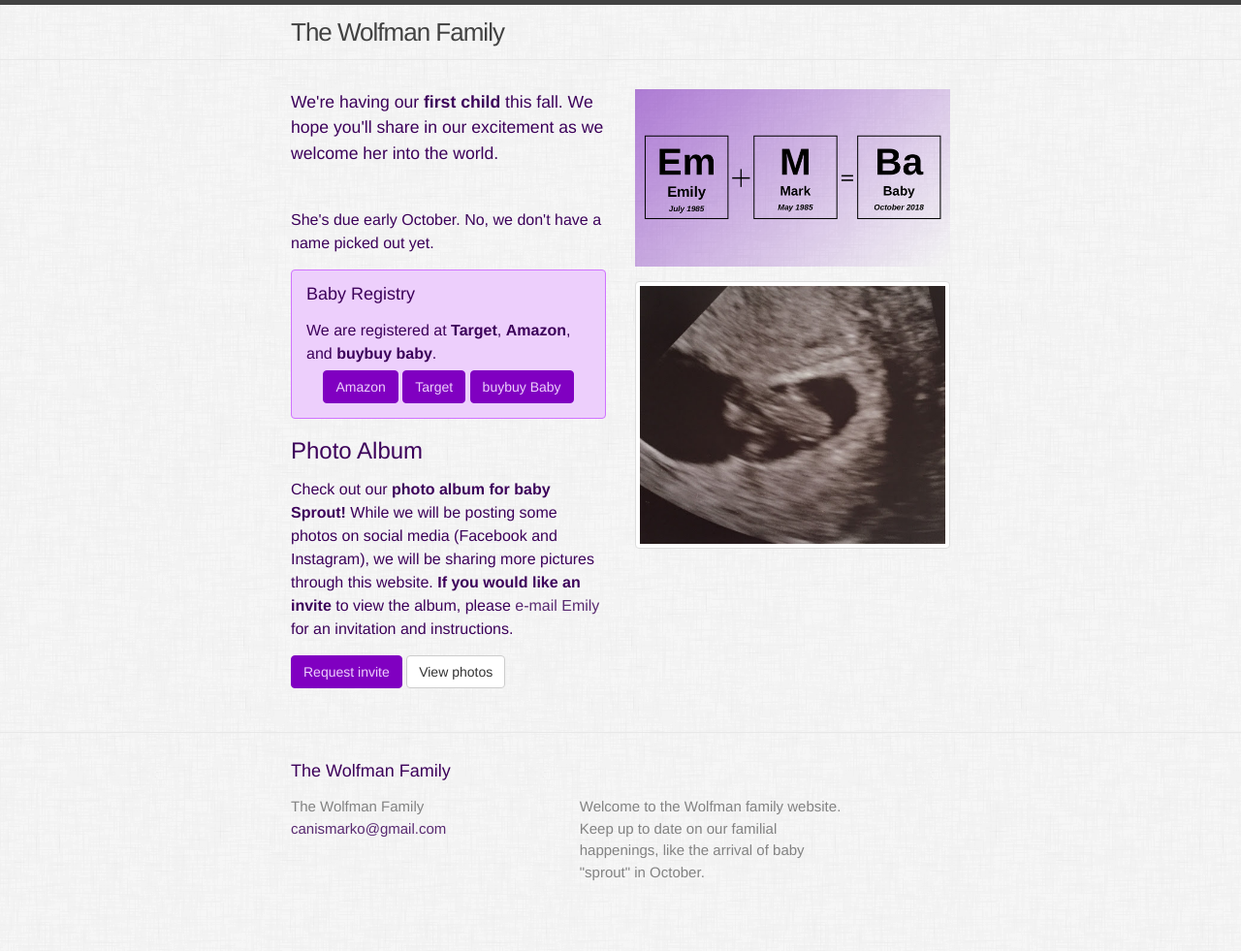
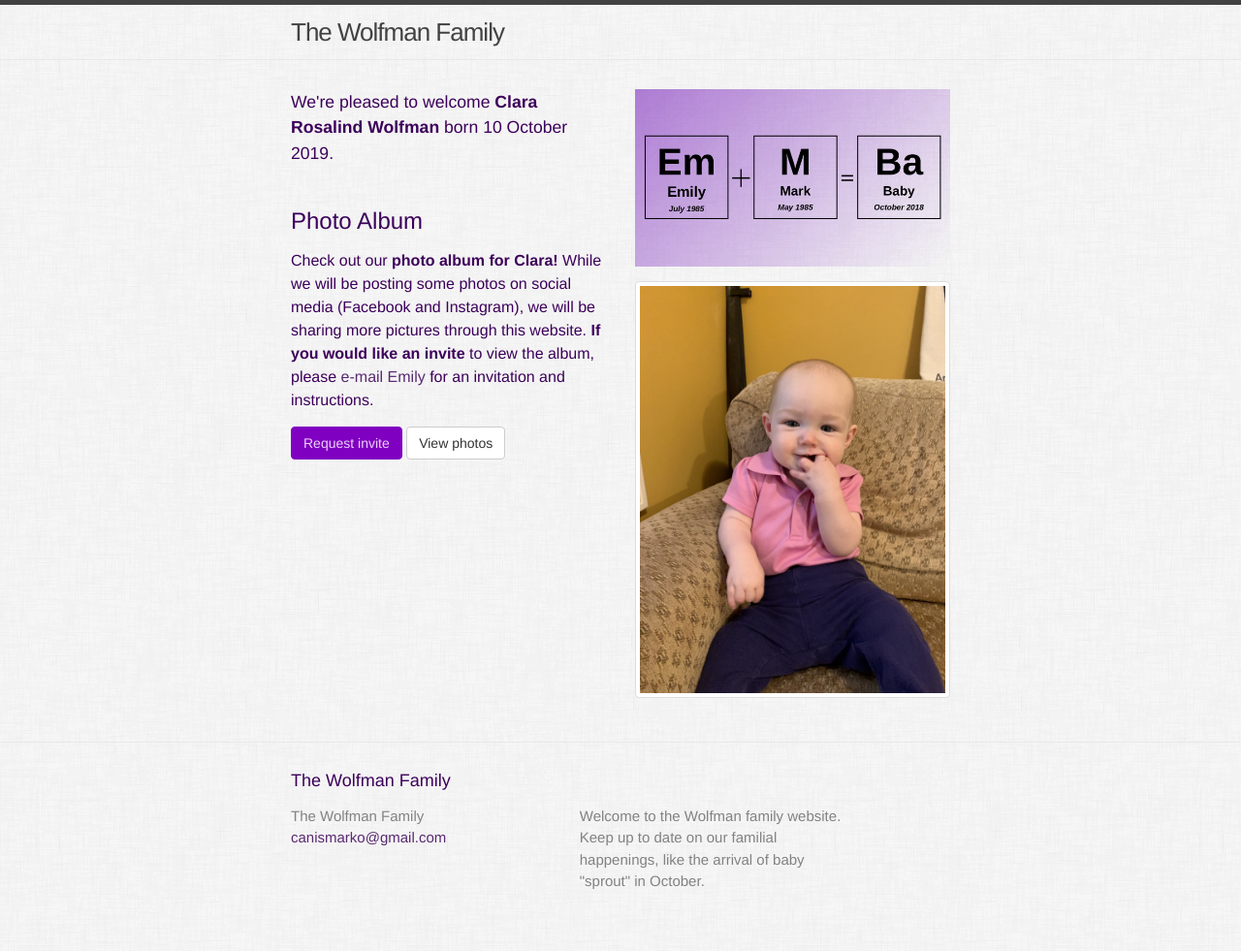
Before and after one commit to canismarko/prettywolves, a Jekyll site: the page built from index.html, in a window 1280 px wide. Shown: the whole page at 97% size. Built offline with Jekyll 4.4.1, drawn with Linux system fonts in a browser that asks for light colours.

Commit message:
Updated information on front page now that clara is born (finally).

```diff
--- a/index.html
+++ b/index.html
@@ -7,39 +7,34 @@ layout: default
   <div class="row">
     <div class="col-md-6">
       <p class="welcome-message">
-	We're having our <strong>first child</strong> this fall. We
-	hope you'll share in our excitement as we welcome her into the
-	world.
+	We're pleased to welcome <strong>Clara Rosalind
+	Wolfman</strong> born 10 October 2019.
       </p>
-      <p>
-	She's due early October. No, we don't have a name picked out
-	yet.
-      </p>
-      <div class="alert alert-primary">
-	<h4>Baby Registry</h4>
-	<p>
-	  We are registered at <b>Target</b>, <b>Amazon</b>,
-	  and <b>buybuy baby</b>.
-	</p>
-	<p class="text-center">
-	  <a href="https://www.amazon.com/baby-reg/emily-wolfman-october-2018-chicago/3N4CBHYDPW0G3"
-	     alt="Amazon registry" class="btn btn-primary">
-	    Amazon
-	  </a>
-	  <a href=" https://www.target.com/gift-registry/gift/cc08f2e7e95c4686987225096ae3bb9c"
-	     alt="Target registry" class="btn btn-primary">
-	    Target
-	  </a>
-	  <a href="https://www.buybuybaby.com:443/store/giftregistry/view_registry_guest.jsp?registryId=545854579&eventType=Baby&pwsurl="
-	     alt="Amazon registry" class="btn btn-primary">
-	    buybuy Baby
-	  </a>
-	</p>
-      </div>
+      <!-- <div class="alert alert-primary"> -->
+      <!-- 	<h4>Baby Registry</h4> -->
+      <!-- 	<p> -->
+      <!-- 	  We are registered at <b>Target</b>, <b>Amazon</b>, -->
+      <!-- 	  and <b>buybuy baby</b>. -->
+      <!-- 	</p> -->
+      <!-- 	<p class="text-center"> -->
+      <!-- 	  <a href="https://www.amazon.com/baby-reg/emily-wolfman-october-2018-chicago/3N4CBHYDPW0G3" -->
+      <!-- 	     alt="Amazon registry" class="btn btn-primary"> -->
+      <!-- 	    Amazon -->
+      <!-- 	  </a> -->
+      <!-- 	  <a href=" https://www.target.com/gift-registry/gift/cc08f2e7e95c4686987225096ae3bb9c" -->
+      <!-- 	     alt="Target registry" class="btn btn-primary"> -->
+      <!-- 	    Target -->
+      <!-- 	  </a> -->
+      <!-- 	  <a href="https://www.buybuybaby.com:443/store/giftregistry/view_registry_guest.jsp?registryId=545854579&eventType=Baby&pwsurl=" -->
+      <!-- 	     alt="Amazon registry" class="btn btn-primary"> -->
+      <!-- 	    buybuy Baby -->
+      <!-- 	  </a> -->
+      <!-- 	</p> -->
+      <!-- </div> -->
 
       	<h3>Photo Album</h3>
 	<p>
-	  Check out our <strong>photo album for baby Sprout!</strong>
+	  Check out our <strong>photo album for Clara!</strong>
 	  While we will be posting some photos on social media
 	  (Facebook and Instagram), we will be sharing more pictures
 	  through this website. <strong>If you would like an
@@ -61,7 +56,7 @@ layout: default
 	<img src="/images/baby-elements.png" class="img-responsive" />
       </p>
       <p>
-	<img src="/images/sprout/sprout-sonogram-2018-02-21.jpg" alt="Sonogram of our first child"
+	<img src="/images/clara-polo.jpg" alt="Clara in her golf shirt."
 	     class="img-responsive img-thumbnail" />
       </p>
     </div>
--- a/s3_website.yml
+++ b/s3_website.yml
@@ -37,7 +37,7 @@ s3_bucket: prettywolves.com
 
 # s3_reduced_redundancy: true
 
-# cloudfront_distribution_id: your-dist-id
+cloudfront_distribution_id: E3659HPL98FU97
 
 # cloudfront_distribution_config:
 #   default_cache_behavior:
```
Also changed, not shown: images/clara-polo.jpg (added).
